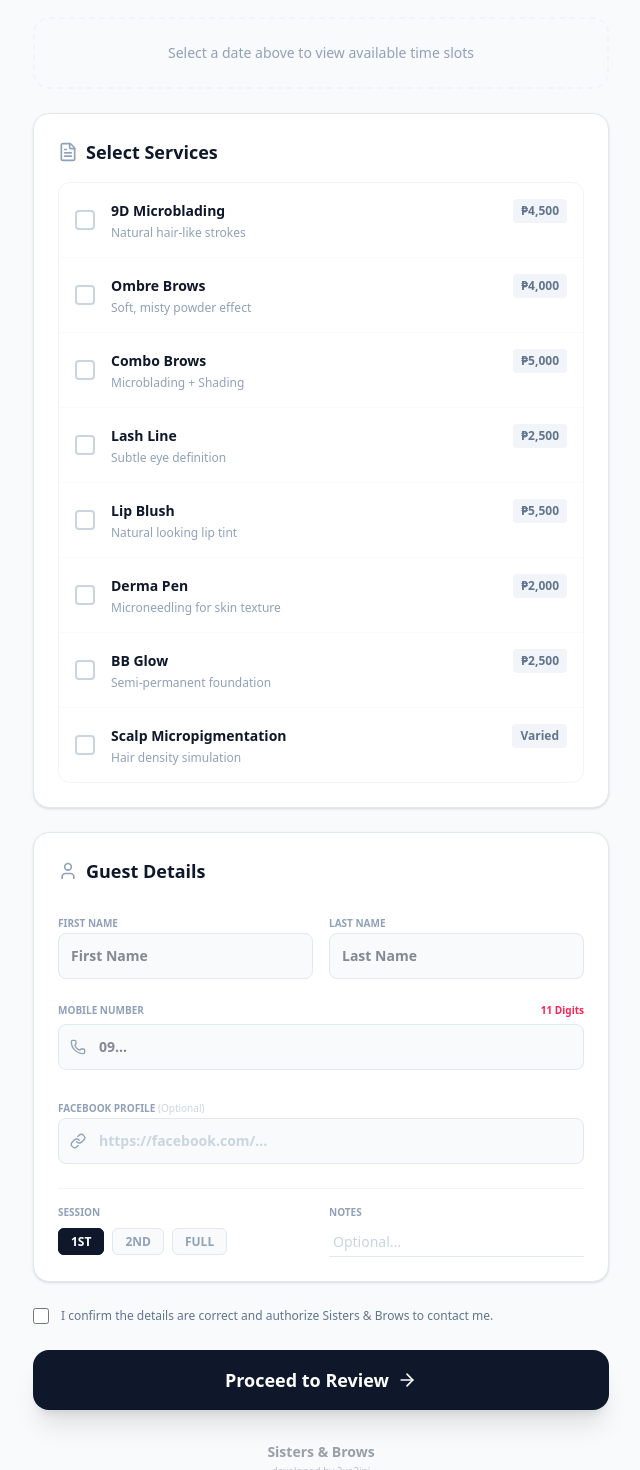
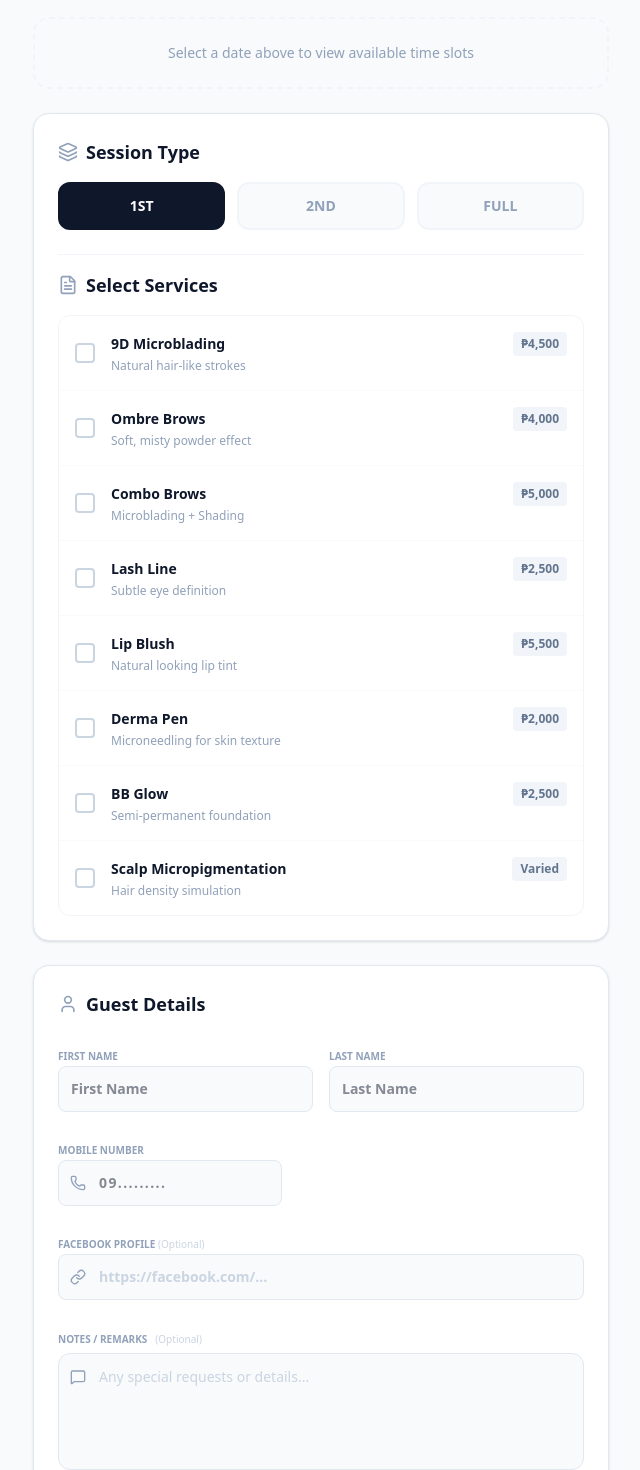
Before and after one commit to 2xe2ipii/sisters-and-brows, a Next.js app: page / in a window 1280 px wide. Shown: the part 780-2250 px from the top of the page, without its empty margins (319-959 px from the left). Built offline with nearby package versions, Linux system fonts and the light colour scheme; what google-auth-library would draw is missing.

Commit message:
new fields sa actions

```diff
--- a/components/booking/GuestForm.tsx
+++ b/components/booking/GuestForm.tsx
@@ -1,4 +1,4 @@
-import { User, Phone, Link as LinkIcon } from 'lucide-react';
+import { User, Phone, MessageSquare, Link as LinkIcon } from 'lucide-react';
 
 export default function GuestForm() {
   return (
@@ -7,6 +7,7 @@ export default function GuestForm() {
         <User className="w-5 h-5 text-slate-400" /> Guest Details
       </div>
 
+      {/* Name Row */}
       <div className="grid grid-cols-2 gap-4">
         <div className="space-y-1.5">
           <label className="text-[10px] font-bold text-slate-400 uppercase">First Name</label>
@@ -18,17 +19,25 @@ export default function GuestForm() {
         </div>
       </div>
 
+      {/* Mobile Number - Helper text removed, validation kept */}
       <div className="space-y-1.5">
-        <div className="flex justify-between">
-          <label className="text-[10px] font-bold text-slate-400 uppercase">Mobile Number</label>
-          <span className="text-[10px] text-rose-500 font-bold">11 Digits</span>
-        </div>
-        <div className="relative">
+        <label className="text-[10px] font-bold text-slate-400 uppercase">Mobile Number</label>
+        <div className="relative max-w-[14rem]">
           <Phone className="absolute left-3 top-1/2 -translate-y-1/2 w-4 h-4 text-slate-400" />
-          <input name="phone" type="tel" required pattern="[0-9]{11}" maxLength={11} minLength={11} className="w-full bg-slate-50 border border-slate-200 rounded-lg p-3 pl-10 text-sm font-semibold text-slate-900 focus:ring-2 focus:ring-rose-400 outline-none" placeholder="09..." />
+          <input
+            name="phone"
+            type="tel"
+            required
+            pattern="[0-9]{11}"
+            maxLength={11}
+            minLength={11}
+            className="w-full bg-slate-50 border border-slate-200 rounded-lg p-3 pl-10 text-sm font-semibold text-slate-900 focus:ring-2 focus:ring-rose-400 outline-none tracking-widest"
+            placeholder="09........."
+          />
         </div>
       </div>
 
+      {/* Facebook Profile - RESTORED */}
       <div className="space-y-1.5">
         <label className="text-[10px] font-bold text-slate-400 uppercase">Facebook Profile <span className="text-slate-300 font-normal normal-case">(Optional)</span></label>
         <div className="relative">
@@ -37,21 +46,19 @@ export default function GuestForm() {
         </div>
       </div>
 
-      <div className="pt-4 border-t border-slate-100 grid grid-cols-1 md:grid-cols-2 gap-4">
-        <div>
-          <label className="text-[10px] font-bold text-slate-400 uppercase mb-2 block">Session</label>
-          <div className="flex gap-2">
-            {['1ST', '2ND', 'FULL'].map((ses) => (
-              <label key={ses} className="cursor-pointer">
-                <input type="radio" name="session" value={ses} defaultChecked={ses === '1ST'} className="peer hidden" />
-                <span className="px-3 py-1 bg-slate-50 border border-slate-200 rounded-md text-xs font-bold text-slate-400 peer-checked:bg-[#0f172a] peer-checked:text-white peer-checked:border-[#0f172a] transition-all">{ses}</span>
-              </label>
-            ))}
-          </div>
-        </div>
-        <div>
-          <label className="text-[10px] font-bold text-slate-400 uppercase mb-2 block">Notes</label>
-          <input name="others" type="text" className="w-full bg-transparent border-b border-slate-200 p-1 text-sm text-slate-800 focus:border-rose-400 outline-none placeholder:text-slate-300" placeholder="Optional..." />
+      {/* Notes - Enlarged */}
+      <div className="space-y-1.5 pt-2">
+        <label className="text-[10px] font-bold text-slate-400 uppercase flex items-center gap-2">
+          Notes / Remarks <span className="text-slate-300 font-normal normal-case">(Optional)</span>
+        </label>
+        <div className="relative">
+          <MessageSquare className="absolute left-3 top-4 w-4 h-4 text-slate-400" />
+          <textarea
+            name="others"
+            rows={4}
+            className="w-full bg-slate-50 border border-slate-200 rounded-xl p-3 pl-10 text-sm font-medium text-slate-900 focus:ring-2 focus:ring-rose-400 outline-none resize-none placeholder:text-slate-300 leading-relaxed"
+            placeholder="Any special requests or details..."
+          />
         </div>
       </div>
     </div>
--- a/components/booking/ServiceList.tsx
+++ b/components/booking/ServiceList.tsx
@@ -1,9 +1,29 @@
-import { FileText, Check } from 'lucide-react';
+import { FileText, Check, Layers } from 'lucide-react';
 import { SERVICES_DATA } from './constants';
 
 export default function ServiceList() {
   return (
-    <div className="bg-white rounded-2xl shadow-sm border border-slate-200 p-6 space-y-4">
+    <div className="bg-white rounded-2xl shadow-sm border border-slate-200 p-6 space-y-6">
+
+      {/* SECTION 1: SESSION TYPE (Now at the top) */}
+      <div className="space-y-4">
+         <div className="flex items-center gap-2 text-slate-900 font-bold text-lg">
+            <Layers className="w-5 h-5 text-slate-400" /> Session Type
+         </div>
+         <div className="flex gap-3">
+            {['1ST', '2ND', 'FULL'].map((ses) => (
+              <label key={ses} className="cursor-pointer flex-1">
+                <input type="radio" name="session" value={ses} defaultChecked={ses === '1ST'} className="peer hidden" />
+                <div className="text-center py-3 rounded-xl border-2 border-slate-100 bg-slate-50 text-slate-400 font-bold text-sm transition-all peer-checked:border-[#0f172a] peer-checked:bg-[#0f172a] peer-checked:text-white hover:border-slate-200">
+                  {ses}
+                </div>
+              </label>
+            ))}
+         </div>
+      </div>
+
+      {/* SECTION 2: SERVICES LIST */}
+      <div className="space-y-4 pt-4 border-t border-slate-100">
         <div className="flex items-center gap-2 text-slate-900 font-bold text-lg">
           <FileText className="w-5 h-5 text-slate-400" /> Select Services
         </div>
@@ -25,5 +45,7 @@ export default function ServiceList() {
           ))}
         </div>
       </div>
+
+    </div>
   );
 }
```
Also changed, not shown: app/actions.ts (+36 -72 lines). Lines whose indentation alone changed are shown as unchanged.
